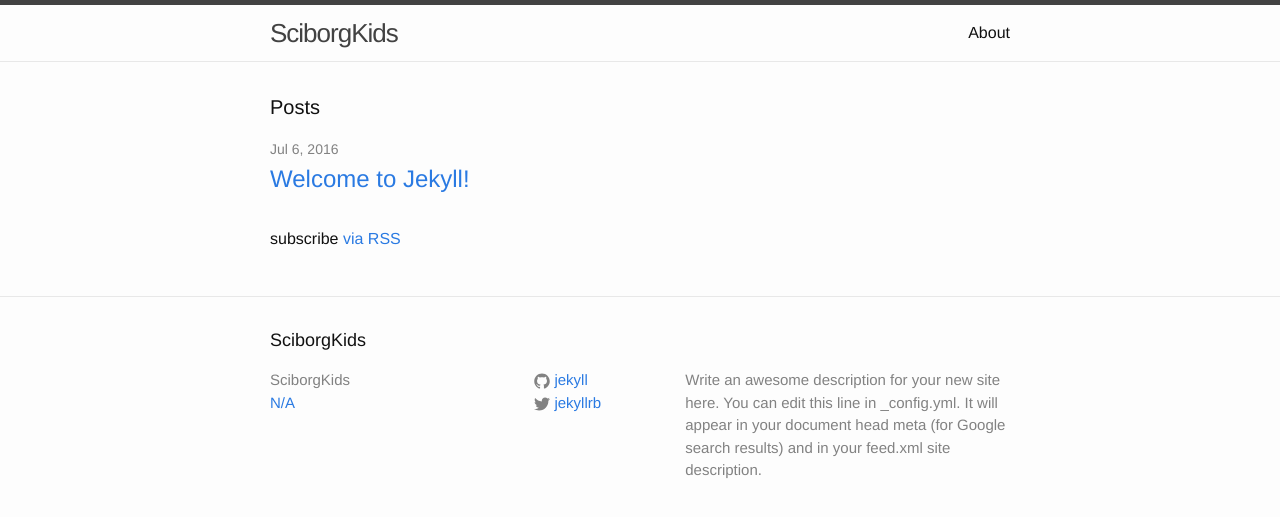
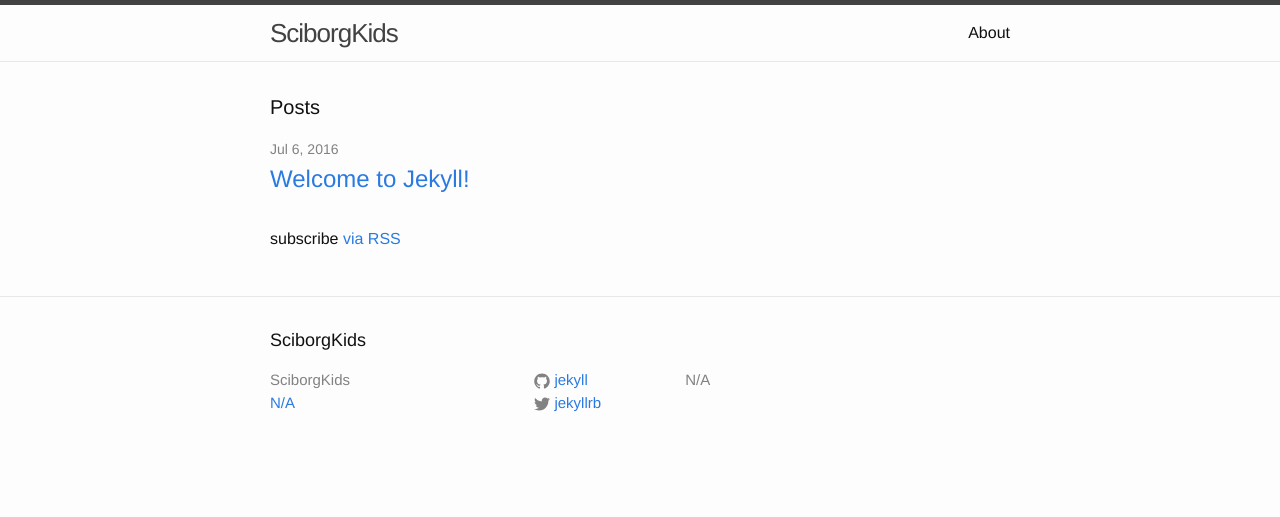
Before and after one commit to legend04/legend04.github.io, a Jekyll site: the page built from index.html, in a window 1280 px wide. Shown: the top 517 px of the page. Built offline with Jekyll 4.4.1, drawn with Linux system fonts in a browser that asks for light colours.

Commit message:
Update _config.yml

```diff
--- a/_config.yml
+++ b/_config.yml
@@ -9,9 +9,7 @@
 title: SciborgKids
 email: N/A
 description: > # this means to ignore newlines until "baseurl:"
-  Write an awesome description for your new site here. You can edit this
-  line in _config.yml. It will appear in your document head meta (for
-  Google search results) and in your feed.xml site description.
+  N/A
 baseurl: "" # the subpath of your site, e.g. /blog
 url: "http://yourdomain.com" # the base hostname & protocol for your site
 twitter_username: jekyllrb
```
